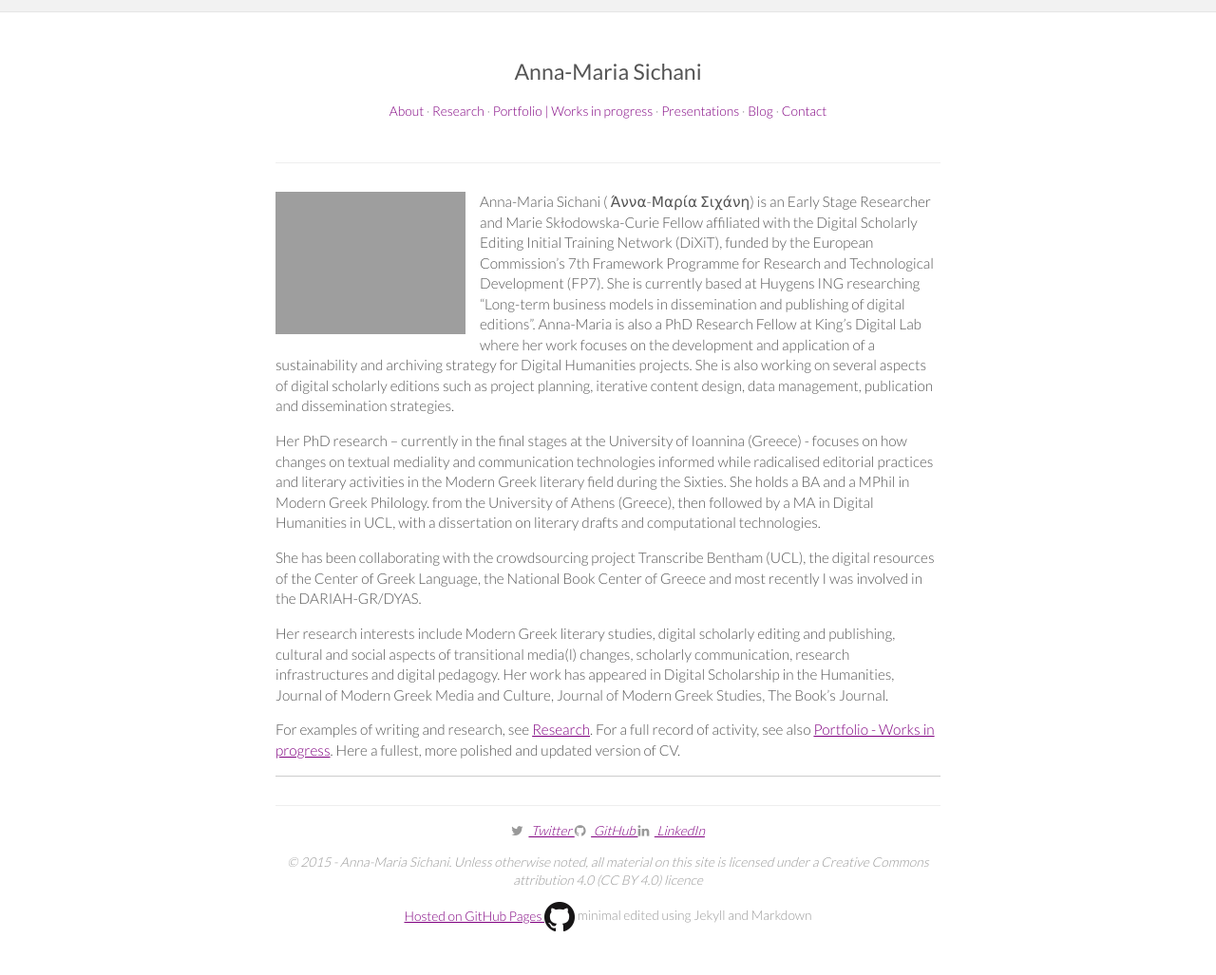
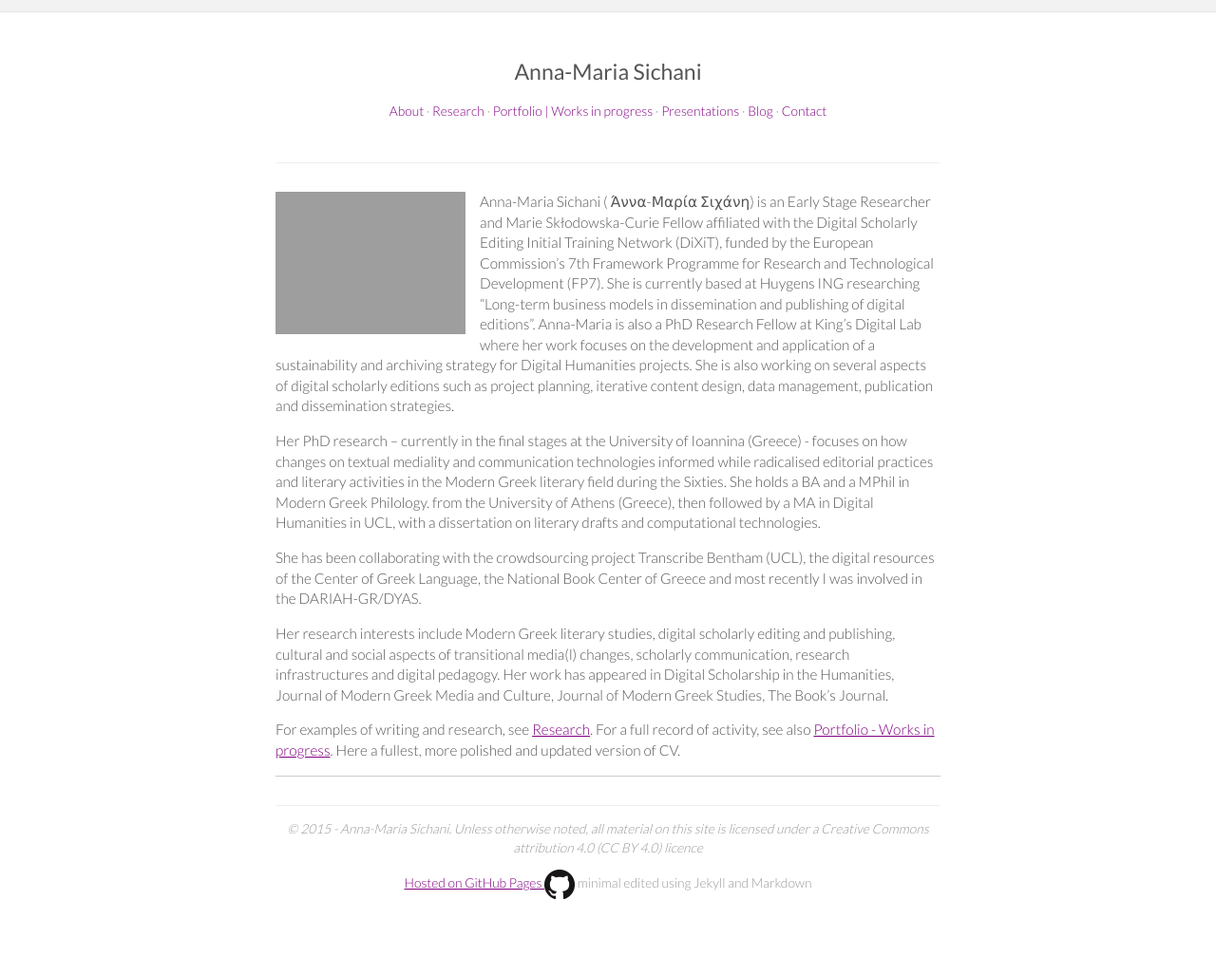
Before and after one commit to amsichani/amsichani.github.io, a Jekyll site: the page built from index.md, in a window 1280 px wide. Shown: the whole page at 95% size. Built offline with Jekyll 4.4.1, drawn with Linux system fonts in a browser that asks for light colours; nearby versions of some CDN libraries; after the commit the page ends 992 px from its top, so only the background shows below that.

Commit message:
Update footer.html

```diff
--- a/_includes/footer.html
+++ b/_includes/footer.html
@@ -5,7 +5,7 @@
  {% if site.twitter_username %}
 
     <a href="https://twitter.com/{{ site.twitter_username }}">
-      <i class="fa fa-twitter"></i> Twitter
+
     </a>
 
   {% endif %}
@@ -13,7 +13,7 @@
  {% if site.github_username %}
 
     <a href="https://github.com/{{ site.github_username }}">
-      <i class="fa fa-github"></i> GitHub
+
     </a>
 
 {% endif %}
@@ -22,7 +22,7 @@
   {% if site.linkedin_username %}
 
     <a href="https://linkedin.com/in/{{ site.linkedin_username }}">
-      <i class="fa fa-linkedin"></i> LinkedIn
+
     </a>
 
 {% endif %}
```
